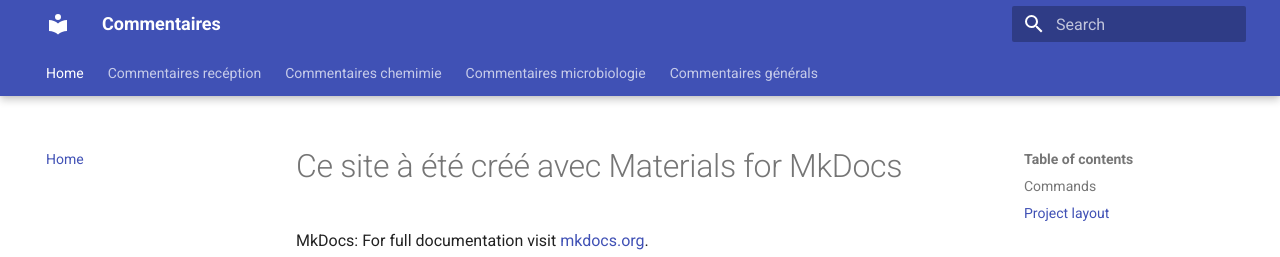
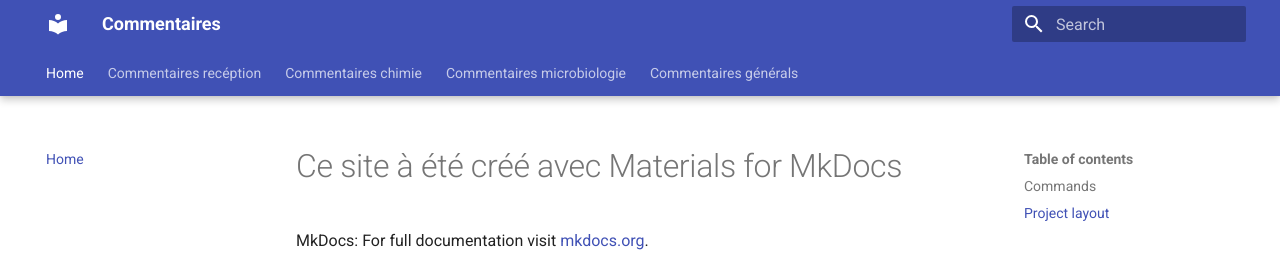
Before and after one commit to denisshragin/comments, an MkDocs documentation site: the page built from docs/index.md, in a window 1280 px wide. Shown: the top 257 px of the page. Built offline with MkDocs 1.6.1 and Material for MkDocs 9.7.7, drawn with Linux system fonts in a browser that asks for light colours.

Commit message:
several typo were fixed

```diff
--- a/mkdocs.yml
+++ b/mkdocs.yml
@@ -1,9 +1,9 @@
 site_name: Commentaires
-site_url: https://example.com/
+site_url: https://denisshragin.github.io/comments/
 nav:
   - Home: 'index.md'
   - Commentaires recéption: 'reception.md'
-  - Commentaires chemimie: 'chemistry.md'
+  - Commentaires chimie: 'chemistry.md'
   - Commentaires microbiologie: 'micro.md'
   - Commentaires générals: 'comments.md'
 theme:
```
